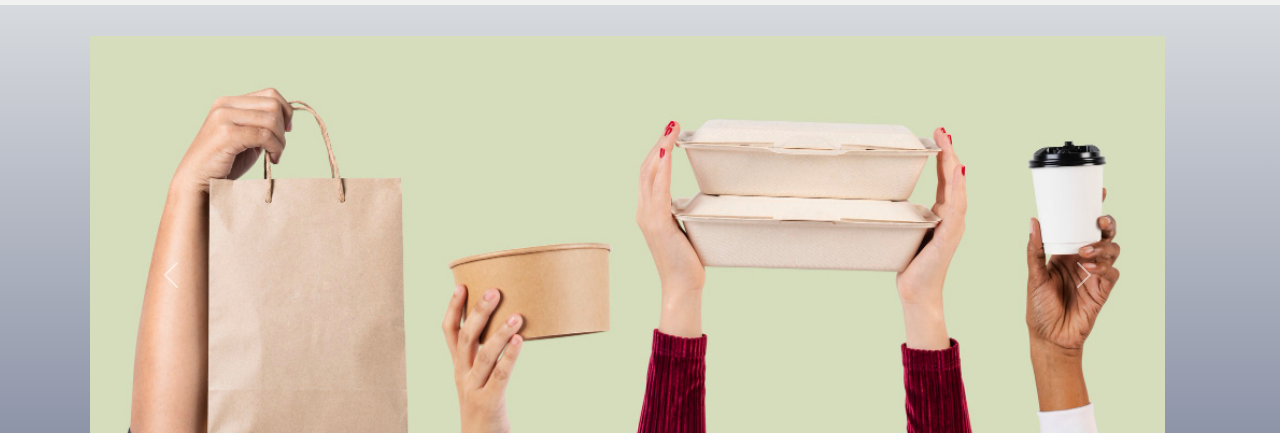
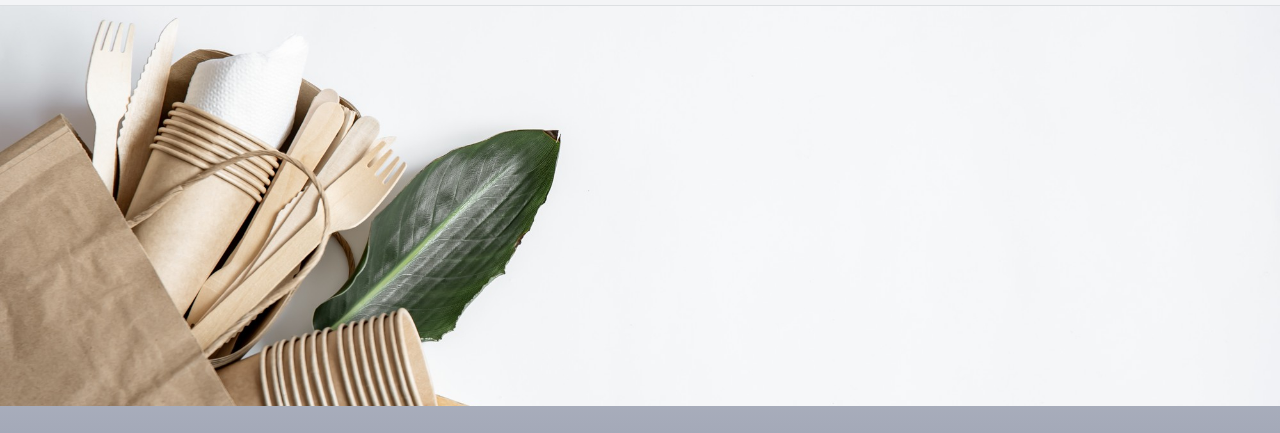
Before and after one commit to gabaiz88/PF_Aizman, a website: page index.html in a window 1280 px wide. Shown: the part 144-577 px from the top of the page. Drawn offline with nearby package versions, Linux system fonts and the light colour scheme.

Commit message:
haciendo parallax

```diff
--- a/index.html
+++ b/index.html
@@ -5,7 +5,8 @@
   <meta charset="UTF-8" />
   <meta http-equiv="X-UA-Compatible" content="IE=edge" />
   <meta name="viewport" content="width=device-width, initial-scale=1.0" />
-  <meta name="description" content="Somos la papelera numero uno del barrio de Almagro con mas de 20 años de trayectoria. Te garantizamos los precios mas bajos">
+  <meta name="description"
+    content="Somos la papelera numero uno del barrio de Almagro con mas de 20 años de trayectoria. Te garantizamos los precios mas bajos">
   <meta name="keywords" content="papelera, almagro, ventas, ecommerce, descartables">
   <link rel="stylesheet" href="./css/style.css" />
   <title>LA BOUTIQUE del embalaje, Tu papelera de confianza</title>
@@ -23,7 +24,7 @@
           <span class="navbar-toggler-icon"></span>
         </button>
         <div class="collapse navbar-collapse " id="navbarSupportedContent">
-          <ul class="navbar-nav ms-auto mb-2 mb-lg-0">
+          <ul class="navbar-nav ms-auto mb-2 mb-lg-0 ">
             <li class="nav-item">
               <a class="nav-link active fs-5 fw-semibold px-4 pt-2" href="./index.html" id="nav_bar_links">Home</a>
             </li>
@@ -46,7 +47,9 @@
     </nav>
   </header>
   <!-- Fin Barra Navegacion -->
+
   <div class="main">
+    <div class="parallax"></div>
     <main class="main_principal">
       <div class="main_principal_our">
         <!-- Comienzo de carruse -->
@@ -104,10 +107,13 @@
   <footer class="footer">
     <div class="footer__contacto_footer">
       <p class="p2">LA BOUTIQUE del Embalaje</p>
-      <p class="p3">Horarios de Atención <br> Lunes a viernes de 09:30 – 13:30 hs y 16:00 a 19:30 <br>Sabados de 9 a 13hs <br>+54 4867-5494<br>+54 11-6881-3544 <br>Jeronimo Salguero 679, C.A.B.A.</p>
+      <p class="p3">Horarios de Atención <br> Lunes a viernes de 09:30 – 13:30 hs y 16:00 a 19:30 <br>Sabados de 9 a
+        13hs <br>+54 4867-5494<br>+54 11-6881-3544 <br>Jeronimo Salguero 679, C.A.B.A.</p>
     </div>
-    <a href="https://www.facebook.com/profile.php?id=100068527440992" target="_blank"><img src="./images/facebook_icon-icons.com_53612.png" alt="Logo Facebook" width="20px"></a>
-    <br><h7>© Creado por Gabriel Aizman</h7>
+    <a href="https://www.facebook.com/profile.php?id=100068527440992" target="_blank"><img
+        src="./images/facebook_icon-icons.com_53612.png" alt="Logo Facebook" width="20px"></a>
+    <br>
+    <h7>© Creado por Gabriel Aizman</h7>
   </footer>
   <script src="https://cdn.jsdelivr.net/npm/bootstrap@5.2.1/dist/js/bootstrap.bundle.min.js"
     integrity="sha384-u1OknCvxWvY5kfmNBILK2hRnQC3Pr17a+RTT6rIHI7NnikvbZlHgTPOOmMi466C8" crossorigin="anonymous">
--- a/scripts/script.js
+++ b/scripts/script.js
@@ -19,6 +19,4 @@ function growShrinkLogo() {
     Logo.style.width = '453px';
     navbar_prueba.style.padding = "0px 0px 0px 0px";
   }
-
-
 }
--- a/scss/components/_header.scss
+++ b/scss/components/_header.scss
@@ -7,7 +7,7 @@
   background: linear-gradient(
     180deg,
     rgba(255, 255, 255, 1) 20%,
-    rgba(240, 242, 240, 1) 50%
+    rgba(243, 244, 246, 1) 50%
   ) !important;
 }
 .navbar-brand {
--- /dev/null
+++ b/scss/components/_parallax.scss
@@ -0,0 +1,11 @@
+@media (min-width: 992px) {
+  .parallax {
+    background-image: url("../images/parallax2.jpg");
+    min-height: 400px;
+    margin-top: 0px;
+    background-attachment: fixed;
+    background-position: center;
+    background-repeat: no-repeat;
+    background-size: cover;
+  }
+}
--- a/scss/style.scss
+++ b/scss/style.scss
@@ -30,6 +30,7 @@ $theme_colors: (
 @import "./components/_whatsappIco";
 @import "./components/footer";
 @import "./components/header";
+@import "./components/parallax";
 @import "./pages/index";
 @import "./pages/nosotros";
 @import "./pages/listaDePrecios";
```
Also changed, not shown: css/style.css, images/parallax2.jpg (added).
